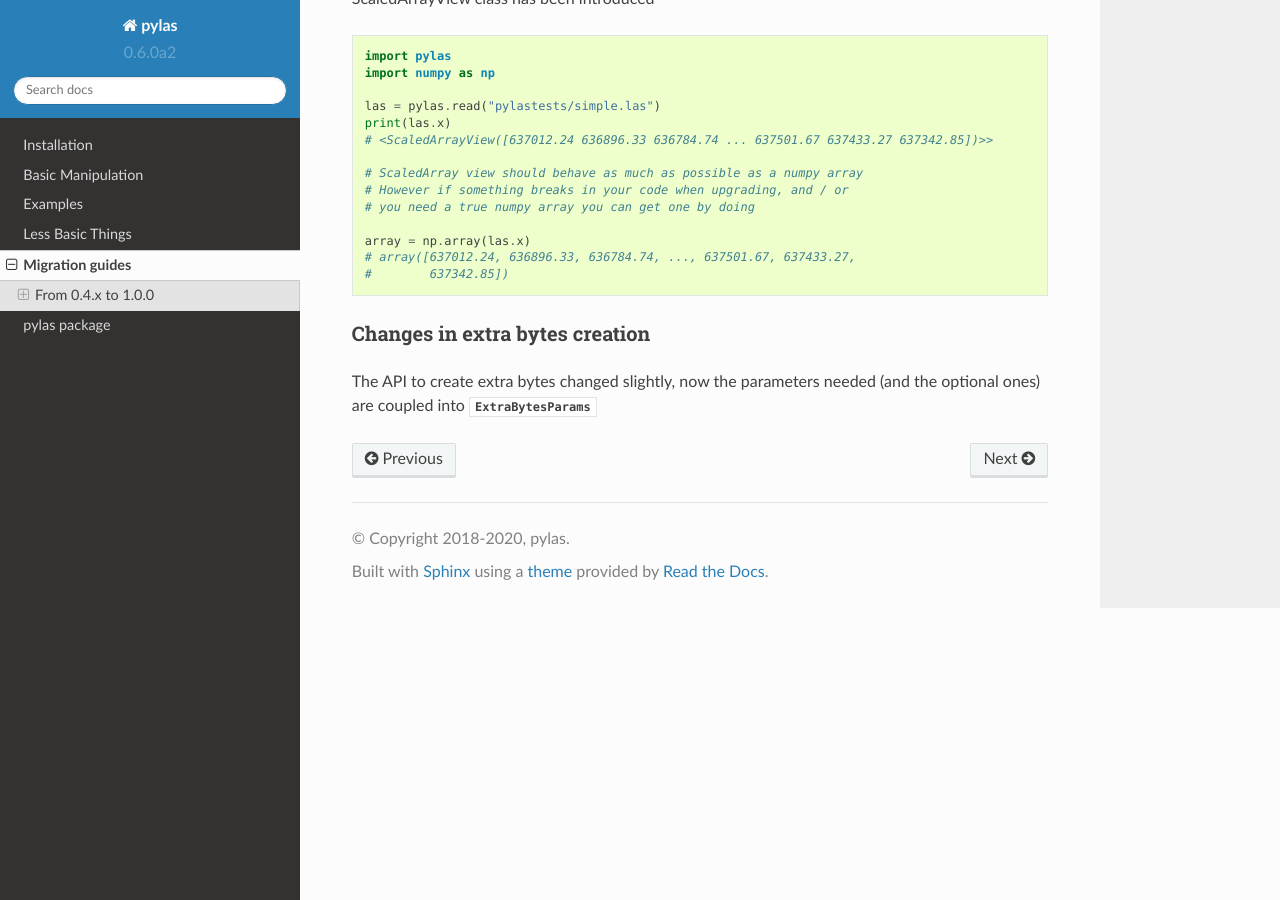
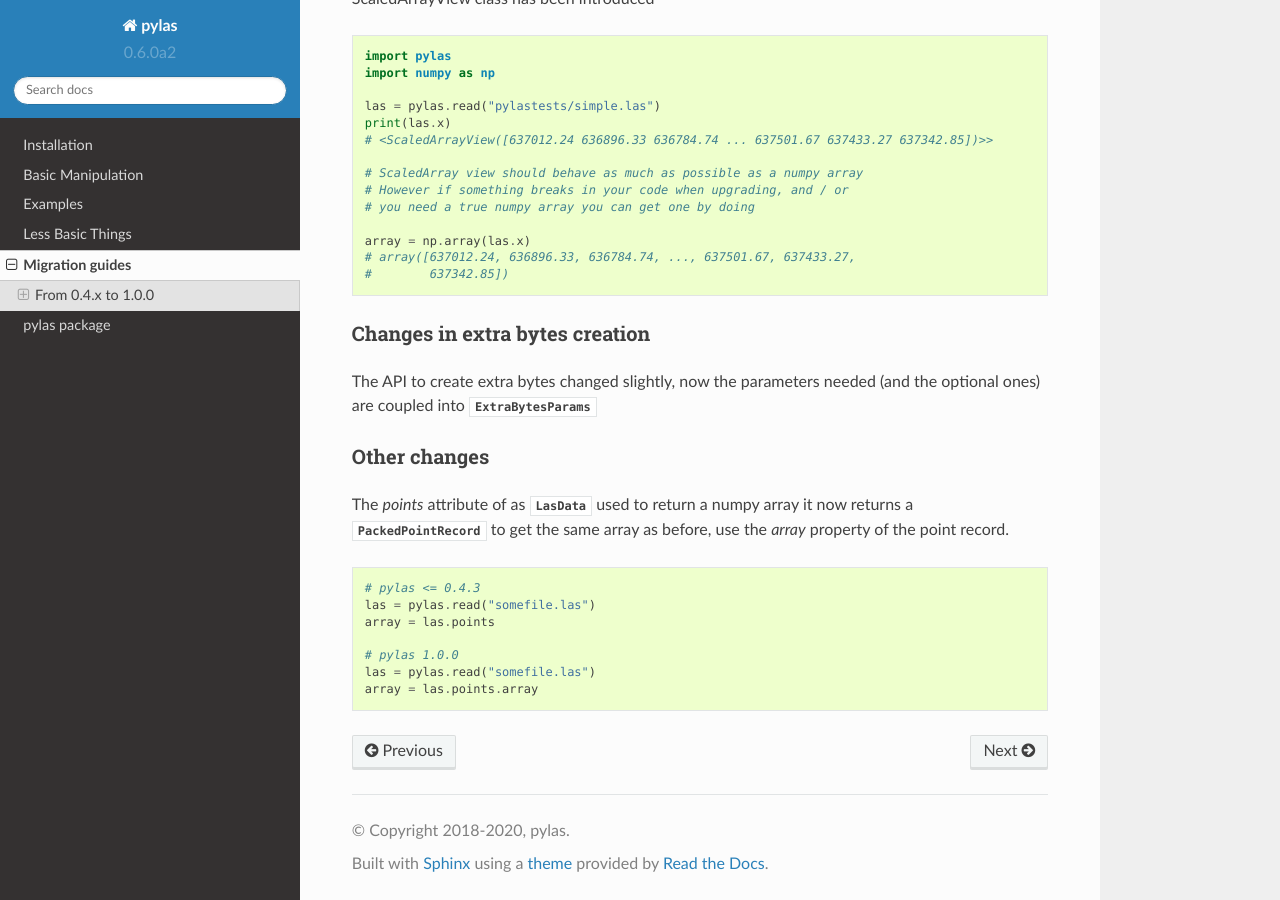
Before and after one commit to tmontaigu/pylas, a Sphinx documentation site: the page built from docs/migration.rst, in a window 1280 px wide and 900 px high, scrolled down 1915 px. Built offline with Sphinx 7.4.7 and the Read the Docs theme 2.0.0, drawn with Linux system fonts in a browser that asks for light colours; pages that are not in the unit, such as notebooks, are missing from menus.

Commit message:
update migration docs

```diff
--- a/docs/migration.rst
+++ b/docs/migration.rst
@@ -131,3 +131,21 @@ _______________________________
 
 The API to create extra bytes changed slightly, now the parameters needed
 (and the optional ones) are coupled into :class:`.ExtraBytesParams`
+
+
+Other changes
+_____________
+
+The `points` attribute of as :class:`.LasData` used to return a numpy array
+it now returns a :class:`.PackedPointRecord` to get the same array as before,
+use the `array` property of the point record.
+
+.. code-block:: python
+
+    # pylas <= 0.4.3
+    las = pylas.read("somefile.las")
+    array = las.points
+
+    # pylas 1.0.0
+    las = pylas.read("somefile.las")
+    array = las.points.array
```
